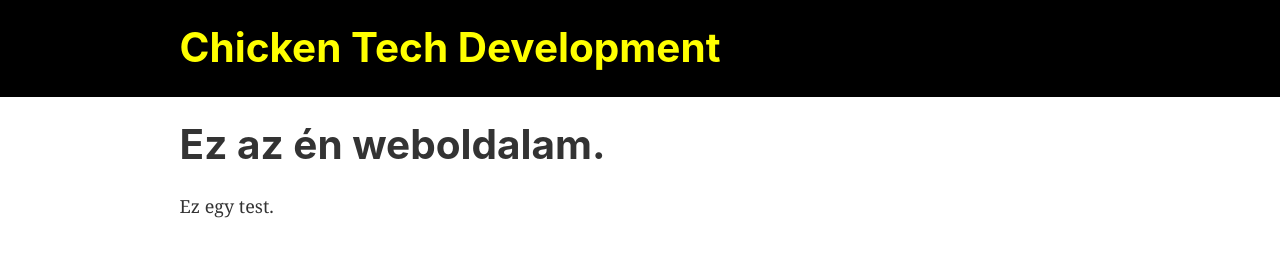
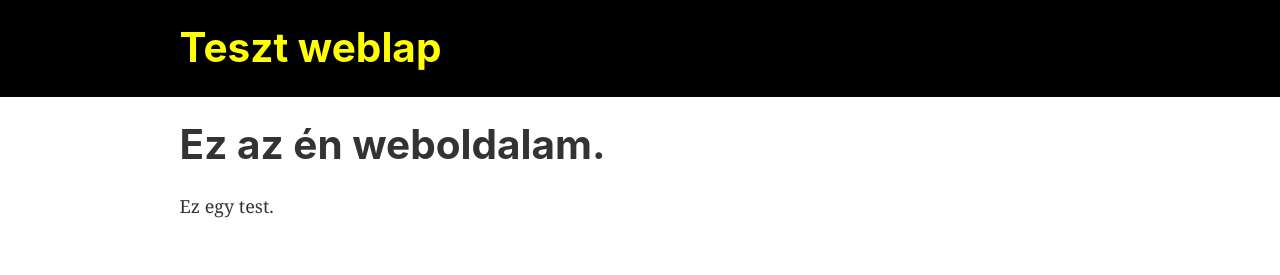
Before and after one commit to Barigamb738/testwebpage, a Gatsby site: page / in a window 1280 px wide. Built offline with nearby package versions, Linux system fonts and the light colour scheme; Gatsby itself is replaced by a stand-in of ours.

Commit message:
Update header.js

```diff
--- a/src/components/header.js
+++ b/src/components/header.js
@@ -24,7 +24,7 @@ const Header = ({ siteTitle }) => (
             textDecoration: `none`,
           }}
         >
-          Chicken Tech Development
+          Teszt weblap
         </Link>
       </h1>
     </div>
```
